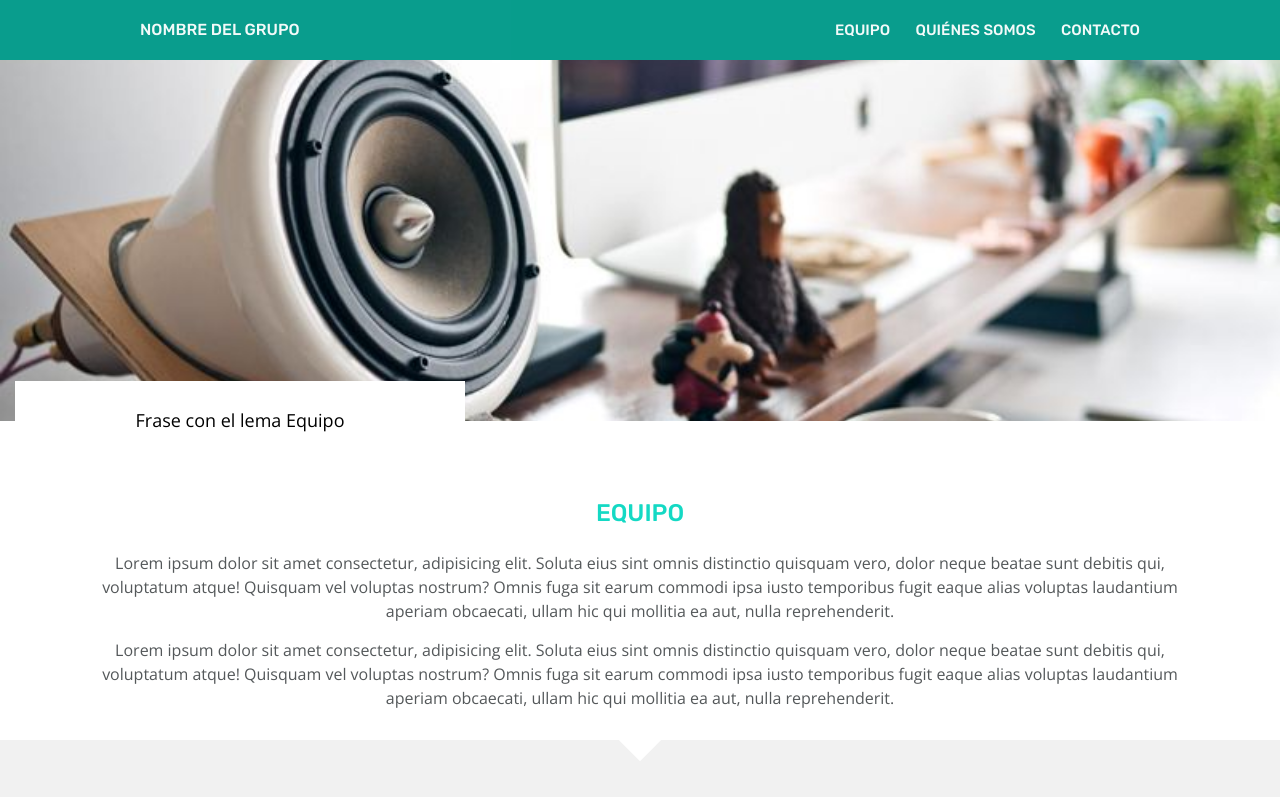
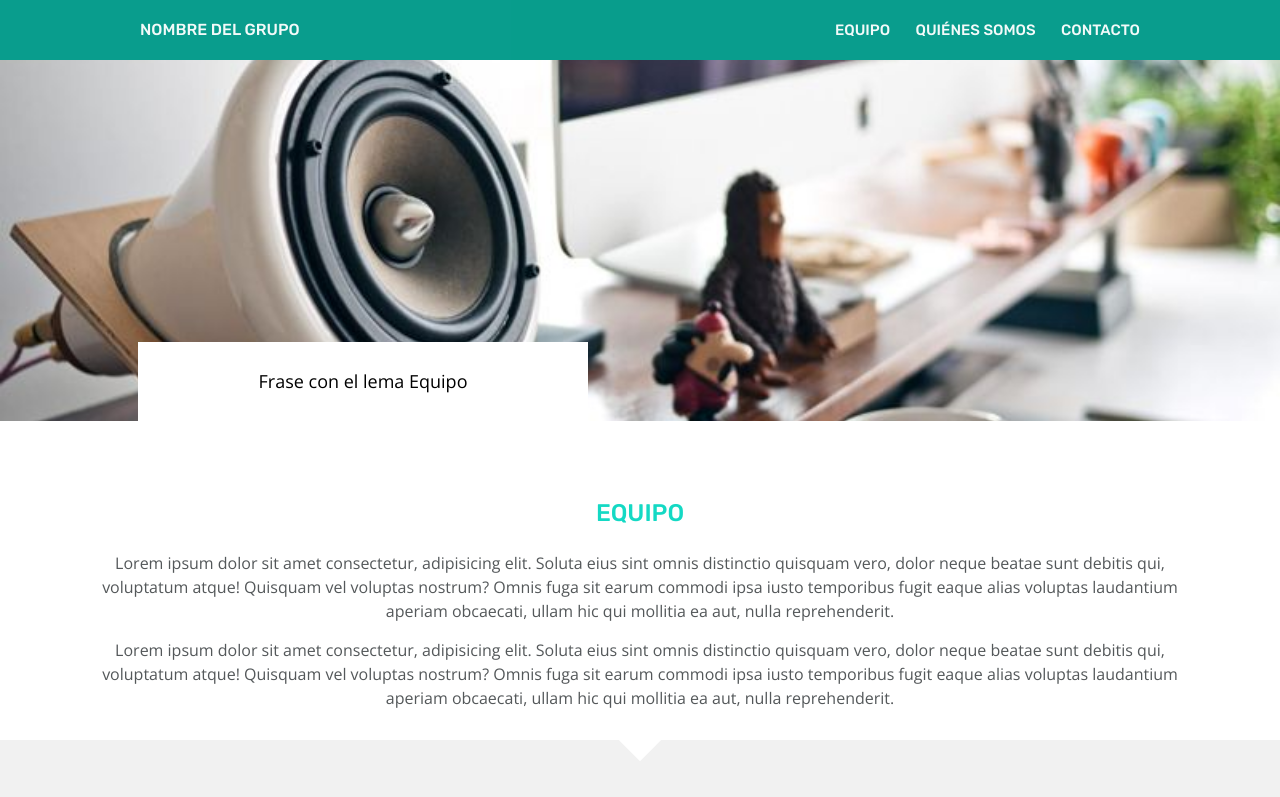
Before and after one commit to Adalab/project-promo-n-module-1-team-2, a plain HTML site: page index.html in a window 1280 px wide. Shown: the top 797 px of the page. Drawn offline with nearby package versions, Linux system fonts and the light colour scheme.

Commit message:
add hero responsive

```diff
--- a/css/main.css
+++ b/css/main.css
@@ -160,7 +160,18 @@
   font-size: var(--big-font-size);
   font-family: var(--body-font);
 }
-
+@media all and (min-width: 768px) {
+  .claim {
+    bottom: 79px;
+    margin-left: 46px;
+  }
+}
+@media all and (min-width: 1200px) {
+  .claim {
+    bottom: 79px;
+    margin-left: 138px;
+  }
+}
 /*----------------------------------------*/
 
 /* Section team */
@@ -254,9 +265,8 @@
     display: flex;
     flex-direction: column;
     justify-content: space-between;
-    height:180px ;
+    height: 180px;
     padding-left: 30px;
-
   }
   .profile-title {
     padding: 0;
@@ -268,7 +278,8 @@
     padding-right: 30px;
     order: -1;
   }
-  .member-text-even, .profile-title-even {
+  .member-text-even,
+  .profile-title-even {
     text-align: end;
   }
   .icons-even {
```
